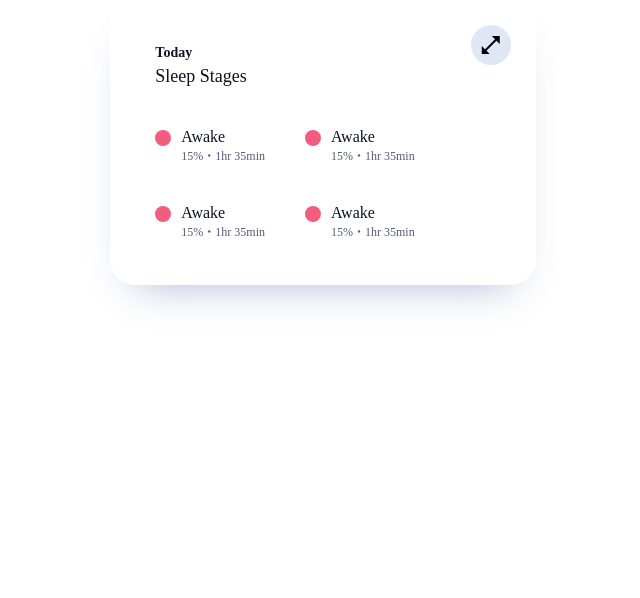
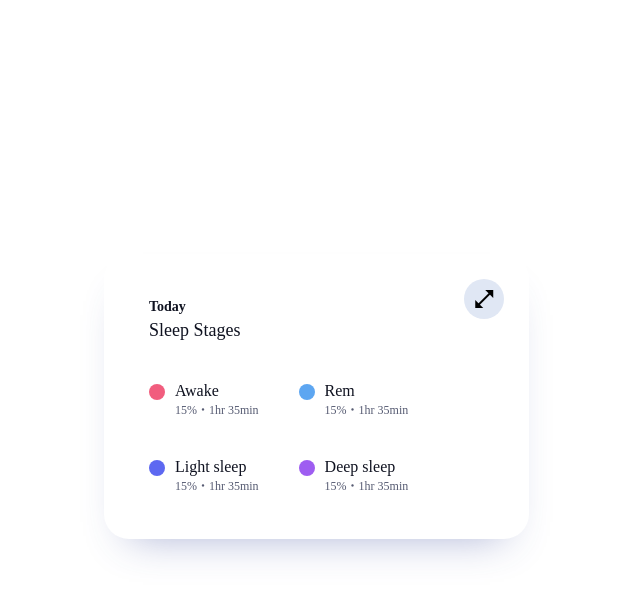
Before and after one commit to radualex/sleep-cycle-card, a React app: page / in a window 1280 px wide. Shown: the whole page, without its empty margins (317-957 px from the left). Built offline with nearby package versions, Linux system fonts and the light colour scheme.

Commit message:
3 files modified

```diff
--- a/Card.tsx
+++ b/Card.tsx
@@ -18,10 +18,10 @@ export class Card extends React.Component<CardProps> {
           <p className="sub-title">{this.props.subTitle}</p>
 
           <div className="wrapper-sleep-cards">
-            <InfoCard />
-            <InfoCard />
-            <InfoCard />
-            <InfoCard />
+            <InfoCard status="Awake" content="15%・1hr 35min" color="#F15D7E" />
+            <InfoCard status="Rem" content="15%・1hr 35min" color="#5DA6F1" />
+            <InfoCard status="Light sleep" content="15%・1hr 35min" color="#5D68F1" />
+            <InfoCard status="Deep sleep" content="15%・1hr 35min" color="#9E5DF1" />
           </div>
         </div>
         <div className="wrapper-button">
--- a/InfoCard.tsx
+++ b/InfoCard.tsx
@@ -3,14 +3,20 @@ import "./InfoCard.css";
 
 import { Circle } from "./Circle";
 
-export class InfoCard extends React.Component {
+interface InfoCardProps {
+  status: String;
+  content: String;
+  color: String;
+}
+
+export class InfoCard extends React.Component<InfoCardProps> {
   render() {
     return (
       <div className="wrapper-infoCard">
-        <Circle color="#F15D7E" />
+        <Circle color={this.props.color} />
         <div className="infoText">
-          <p className="infoCard-title">Awake</p>
-          <p className="infoCard-content">15%・1hr 35min</p>
+          <p className="infoCard-title">{this.props.status}</p>
+          <p className="infoCard-content">{this.props.content}</p>
         </div>
       </div>
     );
--- a/style.css
+++ b/style.css
@@ -8,6 +8,9 @@ h1, p {
 }
 
 .container {
+  height: 99vh;
+  width: 99vw;
   display: flex;
   justify-content: center;
+  align-items: center;
 }
```
